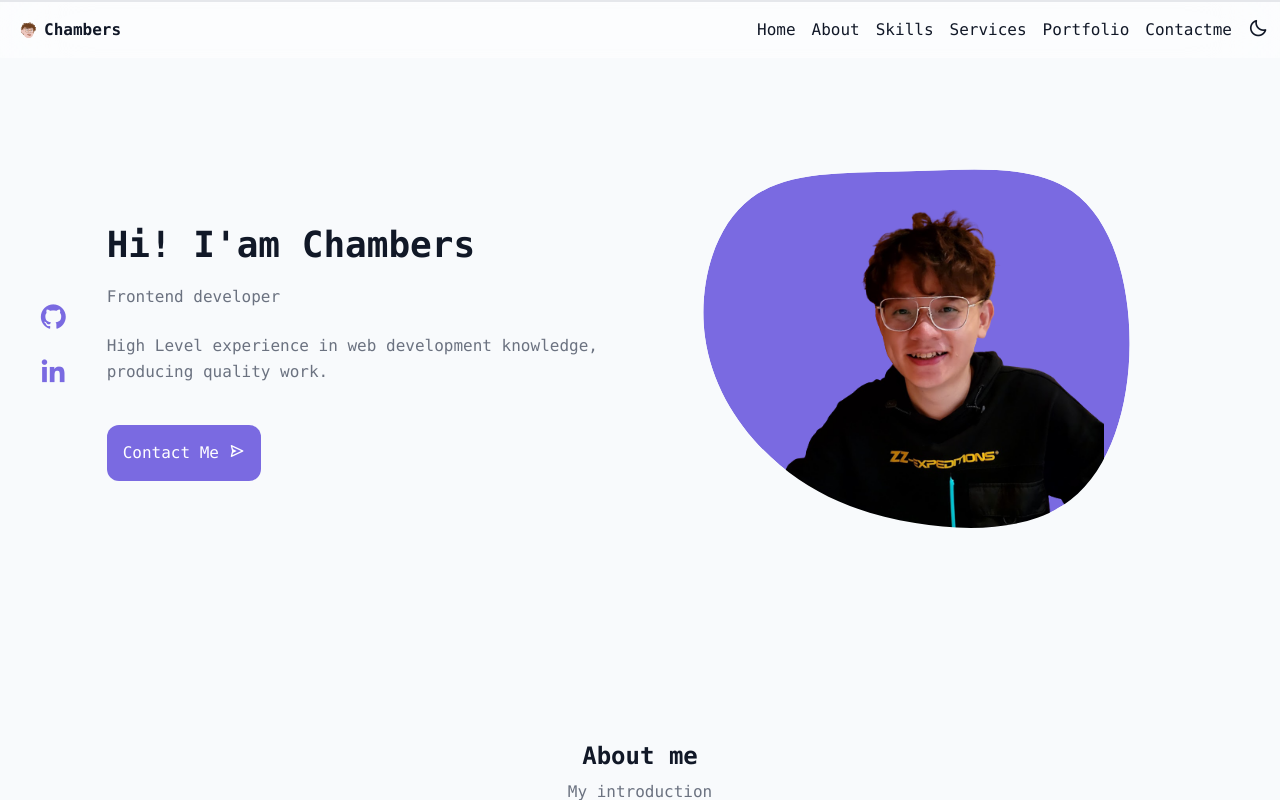
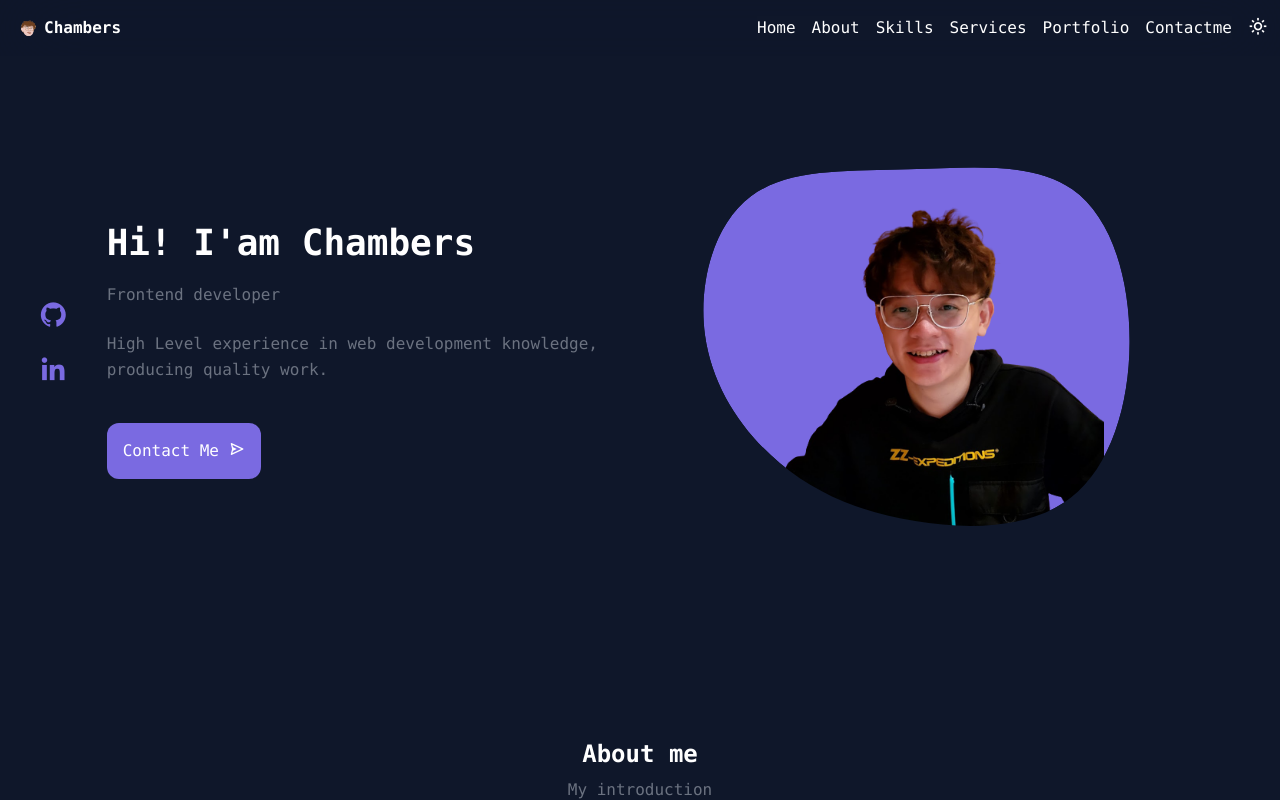
Before and after one commit to connectshark/nosegates, a Vue app: page / in a window 1280 px wide. Both pictures are taken after a click on the button 1258 px from the left and 30 px from the top of the page. Shown: the top 800 px of the page. Built offline with nearby package versions, Linux system fonts and the light colour scheme.

Commit message:
新增暗黑模式

```diff
--- a/index.html
+++ b/index.html
@@ -4,11 +4,11 @@
     <meta charset="UTF-8" />
     <link rel="icon" href="/favicon.ico" />
     <meta name="viewport" content="width=device-width, initial-scale=1.0" />
-    <title>Nosegates</title>
+    <title>Chambers</title>
     <link href='https://cdnjs.cloudflare.com/ajax/libs/boxicons/2.1.2/css/boxicons.min.css' rel='stylesheet'>
   </head>
   <body>
-    <div id="app" class=" font-mono bg-slate-50 min-h-screen text-gray-900"></div>
+    <div id="app" class=" font-mono bg-slate-50 min-h-screen text-gray-900 dark:text-white dark:bg-slate-900 transition"></div>
     <div id="modal"></div>
     <script type="module" src="/src/main.js"></script>
   </body>
--- a/src/components/topHeader.vue
+++ b/src/components/topHeader.vue
@@ -1,5 +1,6 @@
 <template>
-  <header class=" lg:sticky lg:bottom-auto lg:top-0 fixed bottom-0 left-0 w-full border-t-2 bg-white/50 backdrop-blur-2xl z-10">
+  <header
+    class="lg:border-0 lg:sticky lg:bottom-auto lg:top-0 fixed bottom-0 left-0 w-full border-t-2 border-white/20 bg-white/50 dark:bg-slate-900/50 backdrop-blur-2xl z-10">
     <nav class=" container mx-auto lg:p-3 p-5 flex justify-between items-center">
       <router-link to="/">
         <figure class=" w-8 inline-block align-middle">
@@ -7,16 +8,20 @@
         </figure>
         <h2 class=" font-bold inline-block align-middle">Chambers</h2>
       </router-link>
-      <ul :class="{'hidden': !isOpen }" class=" bg-white lg:bg-inherit lg:border-none lg:flex lg:static lg:p-0 lg:rounded-t-none lg:w-auto lg:ml-auto lg:mr-4 grid grid-cols-3 grid-rows-2 gap-4 absolute left-0 w-full p-4 rounded-t-3xl border-t-2 transition bottom-full">
+      <ul :class="{ 'hidden': !isOpen }"
+        class=" bg-white dark:bg-slate-900 lg:bg-inherit lg:border-none lg:flex lg:static lg:p-0 lg:rounded-t-none lg:w-auto lg:ml-auto lg:mr-4 grid grid-cols-3 grid-rows-2 gap-4 absolute left-0 w-full p-4 rounded-t-3xl border-t-2 transition bottom-full border-slate-900/50">
         <li v-for="item in navGroup" :key="item.class">
-          <a @click="isOpen =false" :href="item.url" class=" p-2 text-center lg:p-0">
+          <a @click="isOpen = false" :href="item.url" class=" p-2 text-center lg:p-0">
             <p class=" lg:hidden text-xl"><i class='bx' :class="item.class"></i></p>
             <p>{{ item.content }}</p>
           </a>
         </li>
       </ul>
       <div class=" space-x-4 text-xl">
-        <button><i class='bx bx-moon'></i></button>
+        <button @click="toggleDark">
+          <i class='bx bx-sun' v-if="isDark"></i>
+          <i class='bx bx-moon' v-else></i>
+        </button>
         <button @click="isOpen = !isOpen" class=" lg:hidden">
           <i class='bx bx-category' :class="{ 'bx-x': isOpen, 'bx-category': !isOpen }"></i>
         </button>
@@ -28,6 +33,15 @@
 
 <script setup>
 import { ref } from 'vue'
+const isDark = ref(false)
+
+const toggleDark = () => {
+  const root = document.querySelector('html')
+  root.classList.toggle('dark')
+  isDark.value = root.classList.contains('dark')
+}
+
+
 
 const isOpen = ref(false)
 
--- a/tailwind.config.js
+++ b/tailwind.config.js
@@ -1,5 +1,6 @@
 /** @type {import('tailwindcss').Config} */
 module.exports = {
+  darkMode: 'class',
   content: [
     "./index.html",
     "./src/**/*.{vue,js,ts,jsx,tsx}",
```
